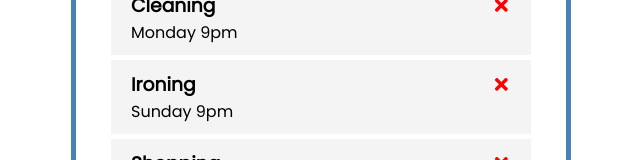
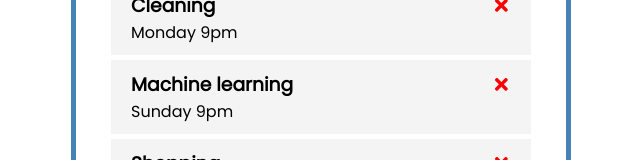
Before and after one commit to ranerlich7/ran-task, a React (Create React App) app: page / in a window 1280 px wide. Shown: the part 157-317 px from the top of the page, without its empty margins (319-959 px from the left). Built offline with nearby package versions, Linux system fonts and the light colour scheme; data requests are answered from the project's data file; the HTML template or start-up script is replaced by a standard one.

Commit message:
adding json server and react calls it to get the tasks using useEffect

```diff
--- /dev/null
+++ b/db.json
@@ -0,0 +1,24 @@
+{
+  "tasks": [
+    {
+      "id": 1,
+      "name": "Cleaning",
+      "date": "Monday 9pm",
+      "reminder": false
+
+    },
+    {
+      "id": 2,
+      "name": "Machine learning",
+      "date": "Sunday 9pm",
+      "reminder": false
+
+    },
+    {
+      "id": 3,
+      "name": "Shopping",
+      "date": "Saturday 9pm",
+      "reminder": false
+
+    }]
+}
--- a/package.json
+++ b/package.json
@@ -6,6 +6,7 @@
     "@testing-library/jest-dom": "^5.16.5",
     "@testing-library/react": "^13.4.0",
     "@testing-library/user-event": "^13.5.0",
+    "json-server": "^0.17.1",
     "react": "^18.2.0",
     "react-dom": "^18.2.0",
     "react-icons": "^4.7.1",
@@ -17,7 +18,8 @@
     "start": "react-scripts start",
     "build": "react-scripts build",
     "test": "react-scripts test",
-    "eject": "react-scripts eject"
+    "eject": "react-scripts eject",
+    "server": "json-server --watch db.json --port 5000"
   },
   "eslintConfig": {
     "extends": [
--- a/src/App.js
+++ b/src/App.js
@@ -1,33 +1,28 @@
 import Header from './components/Header';
 import Tasks from './components/Tasks';
-import { useState } from 'react';
+import { useState, useEffect } from 'react';
 import AddTask from './components/AddTask';
 
 function App() {
   const [showAddTask,setShowAddTask] = useState(false)
-  const [tasks, setTasks] = useState([
-      {
-        id: 1,
-        name: "Cleaning",
-        date: "Monday 9pm",
-        reminder: false
+  useEffect(() => {
+    const getTasks = async () => {
+      const tasksFromServer = await fetchTasks()
+      setTasks(tasksFromServer)
+    }
 
-      },
-      {
-        id: 2,
-        name: "Ironing",
-        date: "Sunday 9pm",
-        reminder: false
+    getTasks()
+  }, [])
 
-      },
-      {
-        id: 3,
-        name: "Shopping",
-        date: "Saturday 9pm",
-        reminder: false
+  // Fetch Tasks
+  const fetchTasks = async () => {
+    const res = await fetch('http://localhost:5000/tasks')
+    const data = await res.json()
 
-      }
-    ])
+    return data
+  }
+
+  const [tasks, setTasks] = useState([])
 
   // function taskClick() {
   //   setCounter(counter + 1)
```
Also changed, not shown: 1 other file (tests, documents, lock files or other folders).
